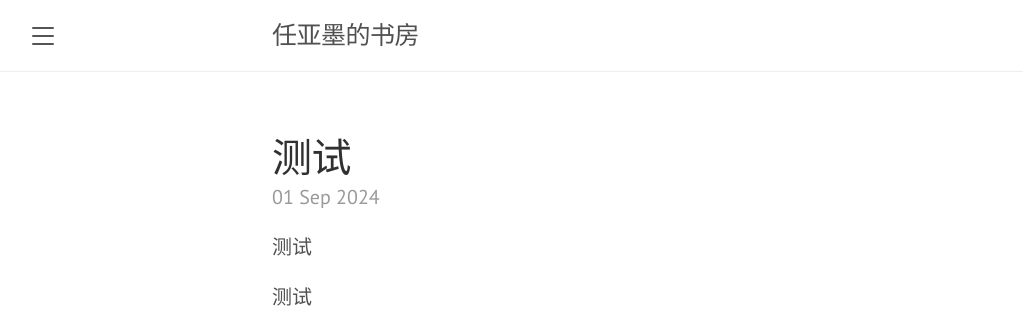
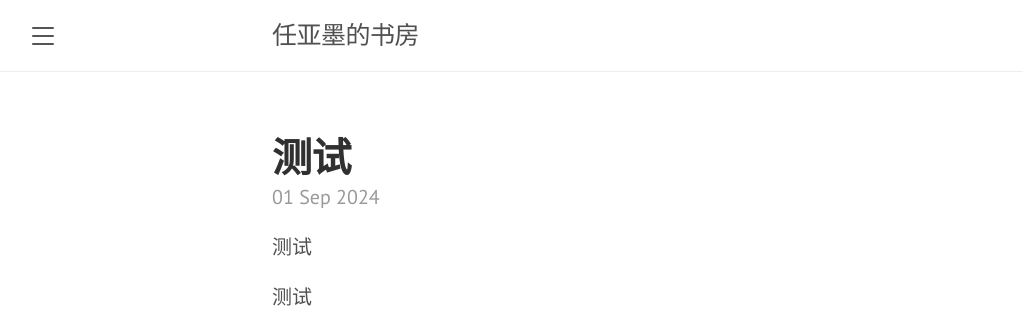
Before and after one commit to Reqeekouton/reqeekouton.github.io, a Jekyll site: the page built from _posts/2024-09-01-test.md, in a window 1280 px wide. Shown: the top 327 px of the page, without its empty margins (8-1031 px from the left). Built offline with Jekyll 4.4.1, drawn with Linux system fonts in a browser that asks for light colours; some web fonts are replaced.

Commit message:
Add files via upload

```diff
--- a/public/css/lanyon.css
+++ b/public/css/lanyon.css
@@ -37,29 +37,29 @@
 /* Prevent scroll on narrow devices */
 @font-face {
     font-family: 'FangSong';
-    src: url('/public/fonts/Fangsong_GB2312.ttf') format('truetype');
+    src: url('https://cdn.jsdelivr.net/gh/Reqeekouton/reqeekouton.github.io@91f4d12bd2c52ee1329b1c08b1f97692eb02030f/public/fonts/Fangsong_GB2312.ttf') format('truetype');
     font-weight: normal;
     font-style: normal;
 }
-/*
+
 @font-face {
-    font-family: 'Source Han Serif SC';
-    src: url('/public/fonts/SourceHanSerif-VF.ttf.woff2') format('woff2');
+    font-family: 'SourceHanSerifSC';
+    src: url('https://cdn.jsdelivr.net/gh/Reqeekouton/reqeekouton.github.io@7fa06acf96e703e0f1d7668181d2ebec8aa067ea/public/fonts/SourceHanSerif-VF.otf.woff2') format('woff2');
     font-weight: normal;
     font-style: normal;
 }
-*/
+
 html,
 body {
   overflow-x: hidden;
 }
 
 html {
-  font-family:"FangSong", "PT Serif", Georgia, "Times New Roman", serif;
+  font-family:"SourceHanSerifSC", "FangSong", "PT Serif", Georgia, "Times New Roman", serif;
 }
 
 h1, h2, h3, h4, h5, h6 {
-  font-family: "FangSong", "PT Sans", Helvetica, Arial, sans-serif;
+  font-family: "SourceHanSerifSC", "PT Sans", Helvetica, Arial, sans-serif;
   font-weight: 400;
   color: #313131;
   letter-spacing: -.025rem;
@@ -88,7 +88,7 @@ h1, h2, h3, h4, h5, h6 {
 
 .post-item h3 {
   margin-top: 0;
-  font-family: 'FangSong', serif;
+  font-family: 'SourceHanSerifSC', serif;
   color: #333;
 }
 
@@ -111,7 +111,7 @@ h1, h2, h3, h4, h5, h6 {
 .wrap {
   position: relative;
   width: 100%;
-  font-family: "Source Han Serif SC", "PT Sans", Helvetica, Arial, sans-serif;
+  font-family: "SourceHanSerifSC", "FangSong", "PT Sans", Helvetica, Arial, sans-serif;
 }
 
 
@@ -197,7 +197,7 @@ h1, h2, h3, h4, h5, h6 {
   width: 14rem;
   visibility: hidden;
   overflow-y: auto;
-  font-family: "PT Sans", Helvetica, Arial, sans-serif;
+  font-family: "SourceHanSerifSC", "PT Sans", Helvetica, Arial, sans-serif;
   font-size: .875rem; /* 15px */
   color: rgba(255,255,255,.6);
   background-color: #202020;
@@ -365,11 +365,12 @@ a.sidebar-nav-item:focus {
 .post-title,
 .post-title a {
   color: #303030;
-  font-family: "Source Han Serif SC", "PT Sans", Helvetica, Arial, sans-serif;
 }
 .page-title,
 .post-title {
   margin-top: 0;
+  font-family: "SourceHanSerifSC", "PT Sans", Helvetica, Arial, sans-serif;
+  font-weight: bold;
 }
 
 /* Meta data line below post title */
```
